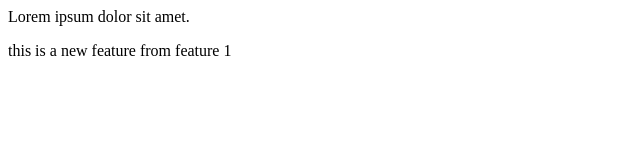
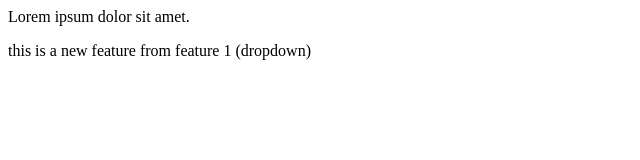
Before and after one commit to ShinichiDemo/localRepoDemo, a plain HTML site: page index.html in a window 1280 px wide. Shown: the full height of the page, 0-640 px from the left. Drawn offline with Linux system fonts and the light colour scheme.

Commit message:
dropdown

```diff
--- a/index.html
+++ b/index.html
@@ -1,2 +1,2 @@
 <p>Lorem ipsum dolor sit amet.</p>
-<p>this is a new feature from feature 1</p>
+<p>this is a new feature from feature 1 (dropdown)</p>
```
